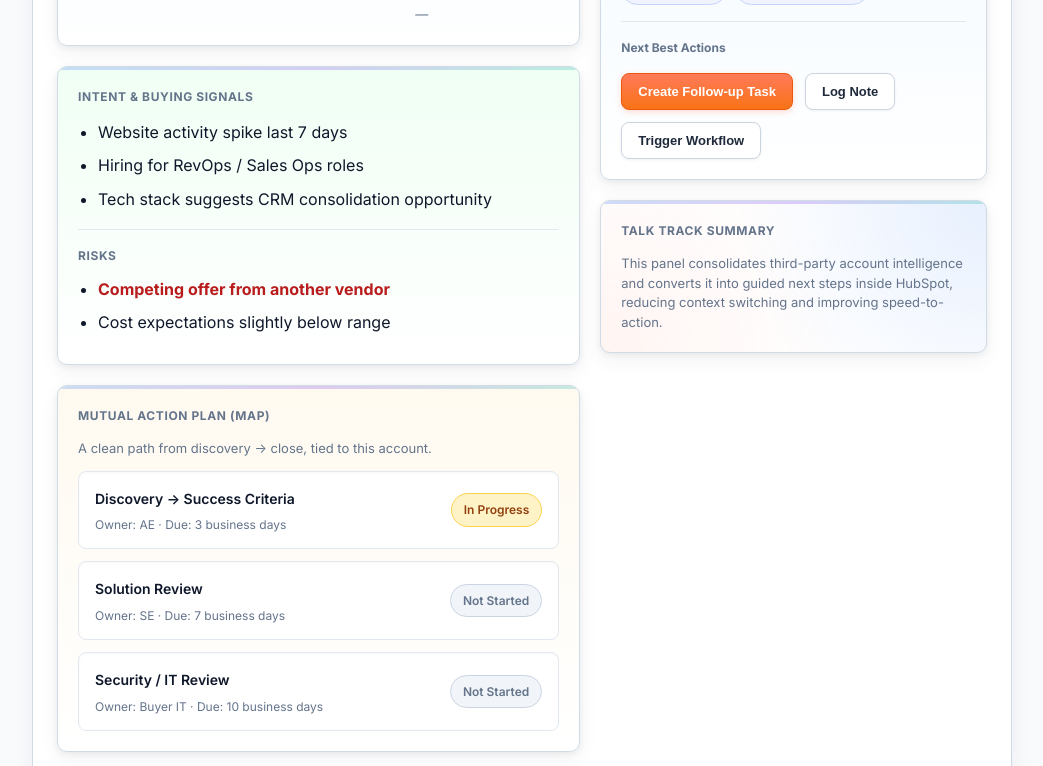
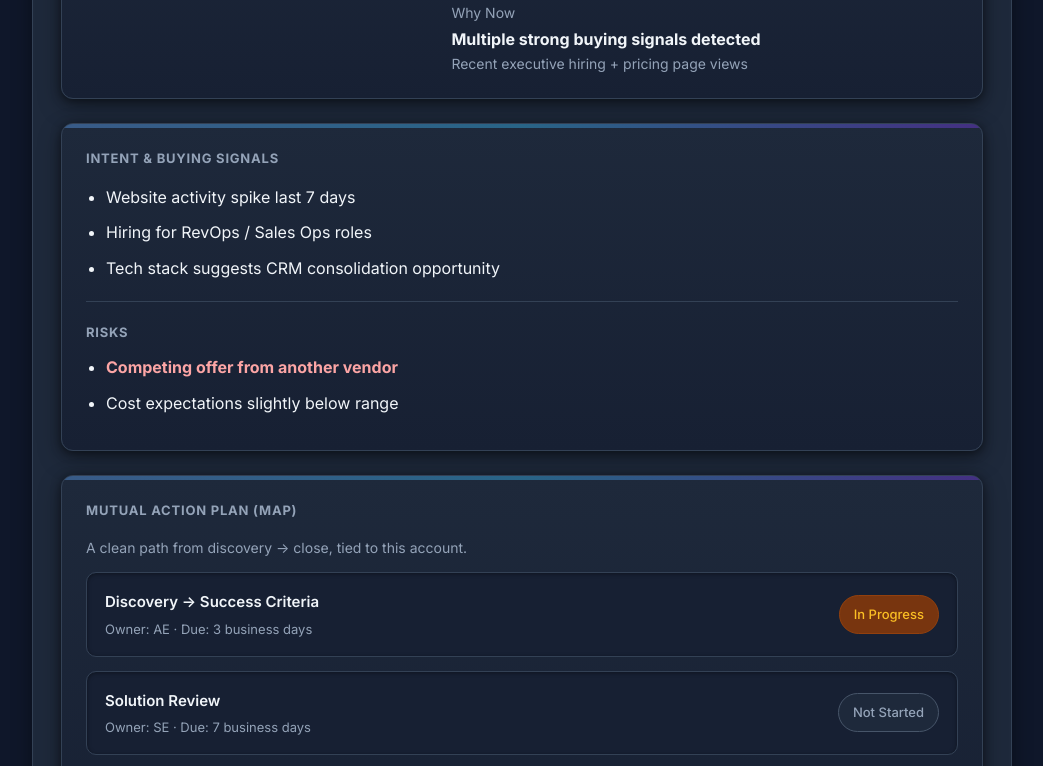
Before and after one commit to isaach-glith/candidate-dashboard, a plain HTML site: page index.html in a window 1280 px wide. Shown: the part 359-1125 px from the top of the page, without its empty margins (118-1161 px from the left). Drawn offline with Linux system fonts and the light colour scheme.

Commit message:
Update index.html

```diff
--- a/index.html
+++ b/index.html
@@ -9,25 +9,23 @@
   <link href="https://fonts.googleapis.com/css2?family=Inter:wght@400;500;600;700;800&display=swap" rel="stylesheet">
   <style>
     :root {
-      --bg: #f9fafc;
-      --surface: #ffffff;
-      --border: #d1dbe5;
-      --muted: #64748b;
-      --text: #0f172a;
-      --primary: #2563eb;
-      --primary-dark: #1d4ed8;
-      --primary-vivid: #3b82f6;
-      --accent: #ff7a59;              /* HubSpot coral for energy */
-      --accent-light: #ff9d82;
-      --radius: 10px;
-      --shadow-soft: 0 4px 20px rgba(30,41,59,0.06);
-      --shadow-panel: 0 2px 6px rgba(30,41,59,0.07), 0 8px 20px rgba(30,41,59,0.05);
-      --shadow-hover: 0 10px 28px rgba(30,41,59,0.10);
+      --bg: #0f172a;                  /* Slate-950 deep navy-blue base */
+      --surface: #1e293b;             /* Slate-800 card background */
+      --border: #334155;              /* Slate-700 borders */
+      --muted: #94a3b8;               /* Slate-400 muted text */
+      --text: #f1f5f9;                /* Slate-100 primary text */
+      --primary: #60a5fa;             /* Blue-400 vivid blue accent */
+      --primary-dark: #3b82f6;        /* Blue-500 deeper hover */
+      --accent: #38bdf8;              /* Blue-300 lighter glow */
+      --radius: 12px;
+      --shadow-soft: 0 4px 20px rgba(0,0,0,0.4);
+      --shadow-panel: 0 2px 10px rgba(0,0,0,0.5), 0 8px 24px rgba(0,0,0,0.3);
+      --shadow-hover: 0 12px 32px rgba(59,130,246,0.25), 0 4px 12px rgba(0,0,0,0.4);
     }
     * { box-sizing: border-box; }
     body {
       margin: 0;
-      padding: 22px;
+      padding: 24px;
       background: var(--bg);
       color: var(--text);
       font-family: 'Inter', ui-sans-serif, system-ui, -apple-system, Segoe UI, Roboto, Helvetica, Arial, sans-serif;
@@ -38,8 +36,8 @@
       margin: 0 auto;
       background: var(--surface);
       border: 1px solid var(--border);
-      border-radius: 12px;
-      padding: 24px;
+      border-radius: 16px;
+      padding: 28px;
       box-shadow: var(--shadow-soft);
     }
     /* Header */
@@ -48,231 +46,206 @@
       justify-content: space-between;
       align-items: flex-start;
       gap: 16px;
-      margin-bottom: 24px;
+      margin-bottom: 28px;
     }
     .header h1 {
       margin: 0;
-      font-size: 26px;
+      font-size: 28px;
       font-weight: 700;
       letter-spacing: -0.025em;
       line-height: 1.2;
-      color: var(--text);
     }
     .sub {
       margin-top: 8px;
-      font-size: 13px;
+      font-size: 14px;
       color: var(--muted);
       line-height: 1.5;
     }
-    .mono {
-      font-family: ui-monospace, SFMono-Regular, Menlo, Monaco, Consolas, "Liberation Mono", "Courier New", monospace;
-    }
+    .mono { font-family: ui-monospace, SFMono-Regular, Menlo, Monaco, Consolas, "Courier New", monospace; }
     .tag {
-      font-size: 12px;
-      background: #eff6ff;
+      font-size: 13px;
+      background: rgba(96,165,250,0.15);
       color: var(--primary);
-      padding: 6px 12px;
+      padding: 6px 14px;
       border-radius: 999px;
-      border: 1px solid #bfdbfe;
+      border: 1px solid rgba(96,165,250,0.3);
       white-space: nowrap;
       font-weight: 600;
     }
-    /* Layout */
+    /* Single-column layout – always stacked */
     .grid {
       display: grid;
-      grid-template-columns: 1.15fr 0.85fr;
-      gap: 20px;
+      grid-template-columns: 1fr;
+      gap: 24px;
       align-items: start;
-    }
-    @media (max-width: 920px) {
-      .grid { grid-template-columns: 1fr; }
     }
     /* Panels */
     .panel {
-      background: var(--surface);
+      background: linear-gradient(180deg, #1e293b, #172033);
       border: 1px solid var(--border);
       border-radius: var(--radius);
-      padding: 20px;
+      padding: 24px;
       box-shadow: var(--shadow-panel);
       position: relative;
       overflow: hidden;
-      transition: transform 0.2s ease, box-shadow 0.2s ease;
+      transition: transform 0.22s ease, box-shadow 0.22s ease;
     }
     .panel::before {
       content: "";
       position: absolute;
-      left: 0;
-      top: 0;
-      right: 0;
-      height: 3px;
-      background: linear-gradient(90deg, var(--primary-vivid), #7c3aed, #14b8a6);
-      opacity: 0.25;
+      left: 0; top: 0; right: 0;
+      height: 4px;
+      background: linear-gradient(90deg, var(--primary), var(--accent), #7c3aed);
+      opacity: 0.4;
     }
     .panel:hover {
-      transform: translateY(-4px);
+      transform: translateY(-6px);
       box-shadow: var(--shadow-hover);
     }
-    /* Subtle vibrant gradients */
-    .panelSnapshot { background: linear-gradient(to bottom, #f0f7ff, var(--surface)); }
-    .panelSignals   { background: linear-gradient(to bottom, #f0fff4, var(--surface)); }
-    .panelMap       { background: linear-gradient(to bottom, #fffaf0, var(--surface)); }
-    .panelContext   { background: linear-gradient(to bottom, #f0f9ff, var(--surface)); }
+    .panelSnapshot,
+    .panelSignals,
+    .panelMap,
+    .panelContext,
+    .panelAI { background: linear-gradient(180deg, #1e293b, #172033); }
     .panelAI {
       background:
-        radial-gradient(circle at top right, rgba(59,130,246,0.12), transparent 60%),
-        radial-gradient(circle at bottom left, rgba(255,122,89,0.08), transparent 60%),
-        var(--surface);
+        radial-gradient(circle at top right, rgba(96,165,250,0.18), transparent 60%),
+        radial-gradient(circle at bottom left, rgba(56,189,248,0.12), transparent 60%),
+        linear-gradient(180deg, #1e293b, #172033);
     }
     .panelHeader {
       display: flex;
       justify-content: space-between;
       align-items: center;
       gap: 12px;
-      margin-bottom: 14px;
+      margin-bottom: 16px;
     }
     .panelTitle {
-      font-size: 12px;
+      font-size: 13px;
       font-weight: 700;
-      letter-spacing: 0.05em;
+      letter-spacing: 0.06em;
       color: var(--muted);
       text-transform: uppercase;
     }
     .divider {
       height: 1px;
-      background: #e2e8f0;
-      margin: 16px 0;
+      background: var(--border);
+      margin: 20px 0;
     }
-    /* Pills – more vibrant */
-    .pillRow { display: flex; gap: 8px; flex-wrap: wrap; }
+    /* Pills */
+    .pillRow { display: flex; gap: 10px; flex-wrap: wrap; }
     .pill {
-      font-size: 12px;
-      padding: 6px 12px;
+      font-size: 13px;
+      padding: 8px 14px;
       border-radius: 999px;
-      border: 1px solid #c7d2fe;
-      background: #f0f4ff;
-      color: #1e40af;
-      font-weight: 600;
+      border: 1px solid #475569;
+      background: #1e293b;
+      color: #e2e8f0;
+      font-weight: 500;
     }
-    .pillProgress {
-      background: #fef3c7;
-      color: #92400e;
-      border-color: #fcd34d;
-    }
-    .pillDone {
-      background: #dcfce7;
-      color: #166534;
-      border-color: #86efac;
-    }
-    .pillFuture {
-      background: #f1f5f9;
-      color: var(--muted);
-      border-color: #cbd5e1;
-    }
-    /* Score – bolder pop */
+    .pillProgress { background: #78350f; color: #fbbf24; border-color: #92400e; }
+    .pillDone    { background: #14532d; color: #86efac; border-color: #166534; }
+    .pillFuture  { background: #1e293b; color: var(--muted); border-color: #475569; }
+    /* Score */
     .scoreWrap {
       display: flex;
-      gap: 24px;
+      gap: 28px;
       align-items: flex-start;
+      flex-wrap: wrap;
     }
     .score {
       position: relative;
-      min-width: 110px;
+      min-width: 120px;
     }
     .score::after {
       content: "";
       position: absolute;
-      left: -12px;
-      top: -12px;
-      width: 80px;
-      height: 80px;
+      left: -14px; top: -14px;
+      width: 88px; height: 88px;
       border-radius: 50%;
-      background: radial-gradient(circle, rgba(59,130,246,0.15), transparent 70%);
+      background: radial-gradient(circle, rgba(96,165,250,0.22), transparent 70%);
       z-index: -1;
     }
     .scoreBig {
-      font-size: 44px;
+      font-size: 48px;
       font-weight: 800;
-      color: var(--primary-vivid);
+      color: var(--primary);
       letter-spacing: -0.02em;
       line-height: 1;
     }
-    .muted { color: var(--muted); font-size: 13px; line-height: 1.5; }
-    .good { color: #15803d; font-weight: 700; }
-    .bad { color: #b91c1c; font-weight: 700; }
-    ul {
-      margin: 12px 0 0 20px;
-      padding: 0;
-    }
-    li { margin: 8px 0; }
-    /* Buttons – vivid coral accent for primary action */
-    .btnRow { display: flex; gap: 12px; flex-wrap: wrap; margin-top: 16px; }
+    .muted { color: var(--muted); font-size: 14px; line-height: 1.5; }
+    .good { color: #86efac; font-weight: 700; }
+    .bad  { color: #fca5a5; font-weight: 700; }
+    ul { margin: 12px 0 0 20px; padding: 0; }
+    li { margin: 10px 0; }
+    /* Buttons */
+    .btnRow { display: flex; gap: 14px; flex-wrap: wrap; margin-top: 20px; }
     button {
-      padding: 10px 16px;
-      border-radius: 8px;
+      padding: 12px 20px;
+      border-radius: 10px;
       border: 1px solid transparent;
       cursor: pointer;
       font-weight: 600;
-      font-size: 13px;
+      font-size: 14px;
       transition: all 0.18s ease;
     }
     button:active { transform: translateY(1px); }
     .btnPrimary {
-      background: linear-gradient(180deg, var(--accent), #f97316);
+      background: linear-gradient(180deg, var(--primary), var(--primary-dark));
       color: #fff;
-      border: 1px solid #ea580c;
-      box-shadow: 0 2px 6px rgba(255,122,89,0.25);
+      border: 1px solid #2563eb;
+      box-shadow: 0 2px 8px rgba(96,165,250,0.3);
     }
     .btnPrimary:hover {
-      filter: brightness(1.08);
+      filter: brightness(1.1);
       transform: translateY(-2px);
-      box-shadow: 0 6px 16px rgba(255,122,89,0.3);
+      box-shadow: 0 8px 20px rgba(96,165,250,0.4);
     }
     .btnGhost {
-      background: #ffffff;
-      border: 1px solid #cbd5e1;
-      color: #1e293b;
-      box-shadow: 0 1px 3px rgba(30,41,59,0.06);
+      background: transparent;
+      border: 1px solid #475569;
+      color: #e2e8f0;
+      box-shadow: 0 1px 4px rgba(0,0,0,0.3);
     }
     .btnGhost:hover {
-      background: #f8fafc;
-      border-color: #94a3b8;
+      background: #334155;
+      border-color: var(--primary);
       transform: translateY(-1px);
     }
     .toast {
-      margin-top: 16px;
-      padding: 12px 16px;
-      background: #fff1ee;
-      border: 1px solid #ffd7cc;
-      border-radius: 8px;
-      color: #c2410c;
+      margin-top: 20px;
+      padding: 14px 18px;
+      background: #0f172a;
+      border: 1px solid #334155;
+      border-radius: 10px;
+      color: var(--muted);
       display: none;
-      font-size: 13px;
+      font-size: 14px;
     }
     /* MAP steps */
     .mapStep {
       display: flex;
       justify-content: space-between;
       align-items: center;
-      padding: 14px 16px;
-      border: 1px solid #e2e8f0;
-      background: #ffffff;
-      border-radius: 8px;
-      margin-top: 12px;
-      box-shadow: inset 0 1px 3px rgba(0,0,0,0.03);
+      padding: 16px 18px;
+      border: 1px solid var(--border);
+      background: #172033;
+      border-radius: 10px;
+      margin-top: 14px;
+      box-shadow: inset 0 1px 4px rgba(0,0,0,0.4);
     }
-    .mapStep strong { font-size: 14px; font-weight: 600; color: var(--text); }
-    .mapMeta { font-size: 12px; color: var(--muted); margin-top: 4px; }
+    .mapStep strong { font-size: 15px; font-weight: 600; }
+    .mapMeta { font-size: 13px; color: var(--muted); margin-top: 4px; }
     /* Right column */
     .contextName {
       font-weight: 700;
-      font-size: 15px;
-      margin-bottom: 4px;
-      color: var(--text);
+      font-size: 16px;
+      margin-bottom: 6px;
     }
     .smallLabel {
-      font-size: 12px;
+      font-size: 13px;
       color: var(--muted);
-      margin: 14px 0 8px;
+      margin: 16px 0 8px;
       font-weight: 700;
     }
   </style>
@@ -291,8 +264,7 @@
       <div class="tag">Signals + Next Best Action</div>
     </div>
     <div class="grid">
-      <!-- LEFT COLUMN -->
-      <div>
+      <!-- All panels now stack vertically in one column -->
       <div class="panel panelSnapshot">
         <div class="panelHeader">
           <div class="panelTitle">Snapshot</div>
@@ -310,16 +282,16 @@
           </div>
           <div style="flex:1;">
             <div class="muted">Recommendation</div>
-              <div class="good" id="recommendation" style="font-size:16px; margin-top:2px;">Proceed to Quote</div>
+            <div class="good" id="recommendation" style="font-size:18px; margin-top:4px;">Proceed to Quote</div>
             <div class="divider"></div>
             <div class="muted">Why Now</div>
-              <div style="font-weight:700; margin-top:2px;" id="whyNow">Engagement trending up</div>
+            <div style="font-weight:700; margin-top:4px;" id="whyNow">Engagement trending up</div>
             <div class="muted" id="whyNowDetail">Top buying signal</div>
           </div>
         </div>
       </div>
 
-        <div class="panel panelSignals" style="margin-top:20px;">
+      <div class="panel panelSignals">
         <div class="panelHeader">
           <div class="panelTitle">Intent & Buying Signals</div>
         </div>
@@ -336,7 +308,7 @@
         </ul>
       </div>
 
-        <div class="panel panelMap" style="margin-top:20px;">
+      <div class="panel panelMap">
         <div class="panelHeader">
           <div class="panelTitle">Mutual Action Plan (MAP)</div>
         </div>
@@ -363,10 +335,7 @@
           <span class="pill pillFuture">Not Started</span>
         </div>
       </div>
-      </div>
 
-      <!-- RIGHT COLUMN -->
-      <div>
       <div class="panel panelContext">
         <div class="panelHeader">
           <div class="panelTitle">Live CRM Context</div>
@@ -389,14 +358,13 @@
         <div class="toast" id="toast"></div>
       </div>
 
-        <div class="panel panelAI" style="margin-top:20px;">
+      <div class="panel panelAI">
         <div class="panelHeader">
           <div class="panelTitle">Talk Track Summary</div>
         </div>
         <div class="muted" id="talkTrack">
           This panel consolidates third-party account intelligence and converts it into guided next steps inside HubSpot,
           reducing context switching and improving speed-to-action.
-          </div>
         </div>
       </div>
     </div>
@@ -413,13 +381,12 @@
     const lifecycle   = qs.get("lifecycle")   || "—";
     const leadStatus  = qs.get("leadStatus")  || "—";
     const score       = qs.get("score")       || "65";
-    const recommendation = qs.get("recommendation") || "—";
-    const whyNow      = qs.get("whyNow")      || "—";
-    const whyNowDetail= qs.get("whyNowDetail")|| "—";
+    const recommendation = qs.get("recommendation") || "Accelerate Deal to Close";
+    const whyNow      = qs.get("whyNow")      || "Multiple strong buying signals detected";
+    const whyNowDetail= qs.get("whyNowDetail")|| "Recent executive hiring + pricing page views";
     const lastTouch   = qs.get("lastTouch")   || "—";
     const meetings30d = qs.get("meetings30d") || "—";
 
-    // Populate dynamically – works for any contact
     document.getElementById("accountName").textContent = account || "—";
     document.getElementById("contactName").textContent = name || "—";
     document.getElementById("contactEmail").textContent = email || "—";
```
Lines whose indentation alone changed are shown as unchanged.
